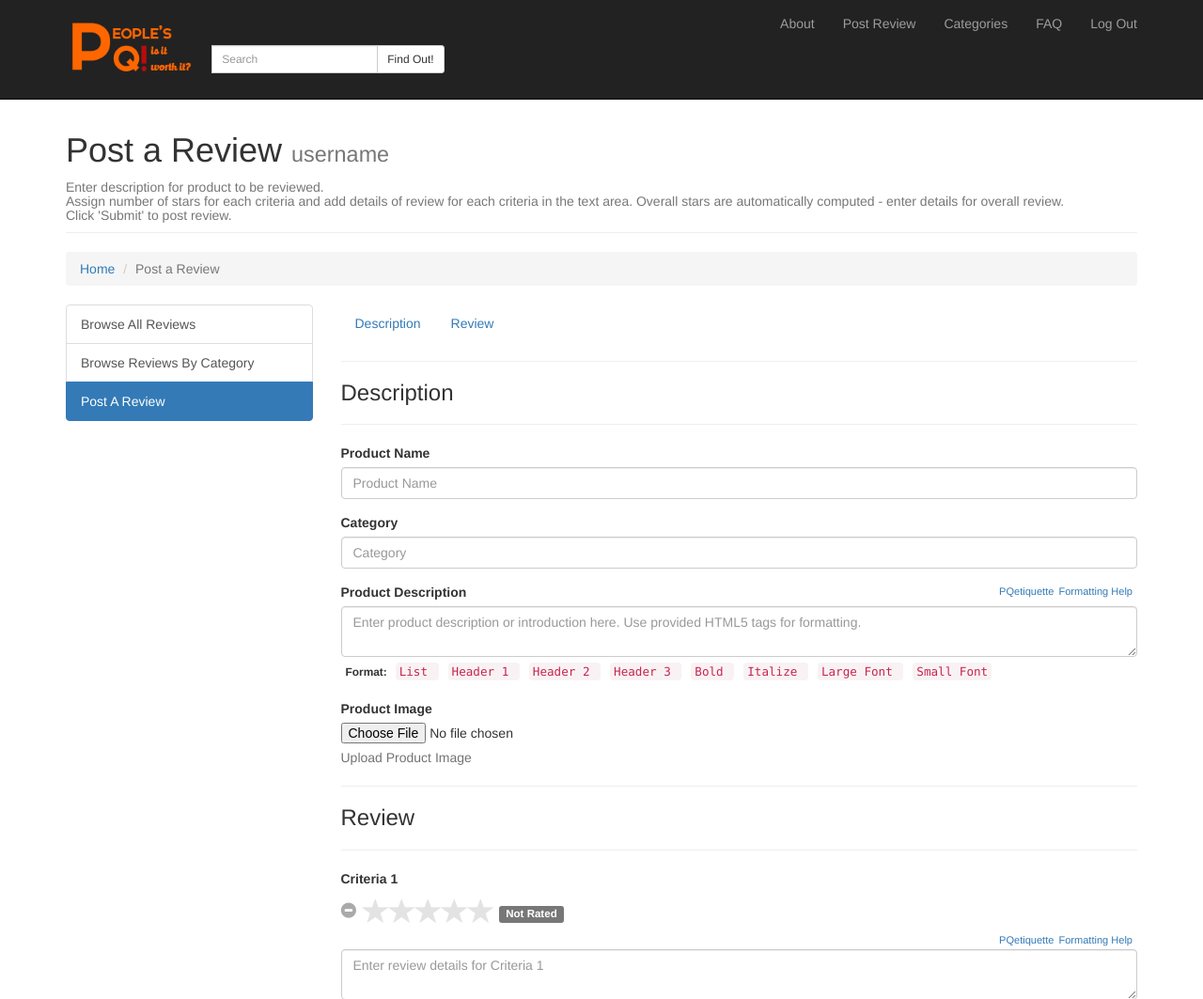
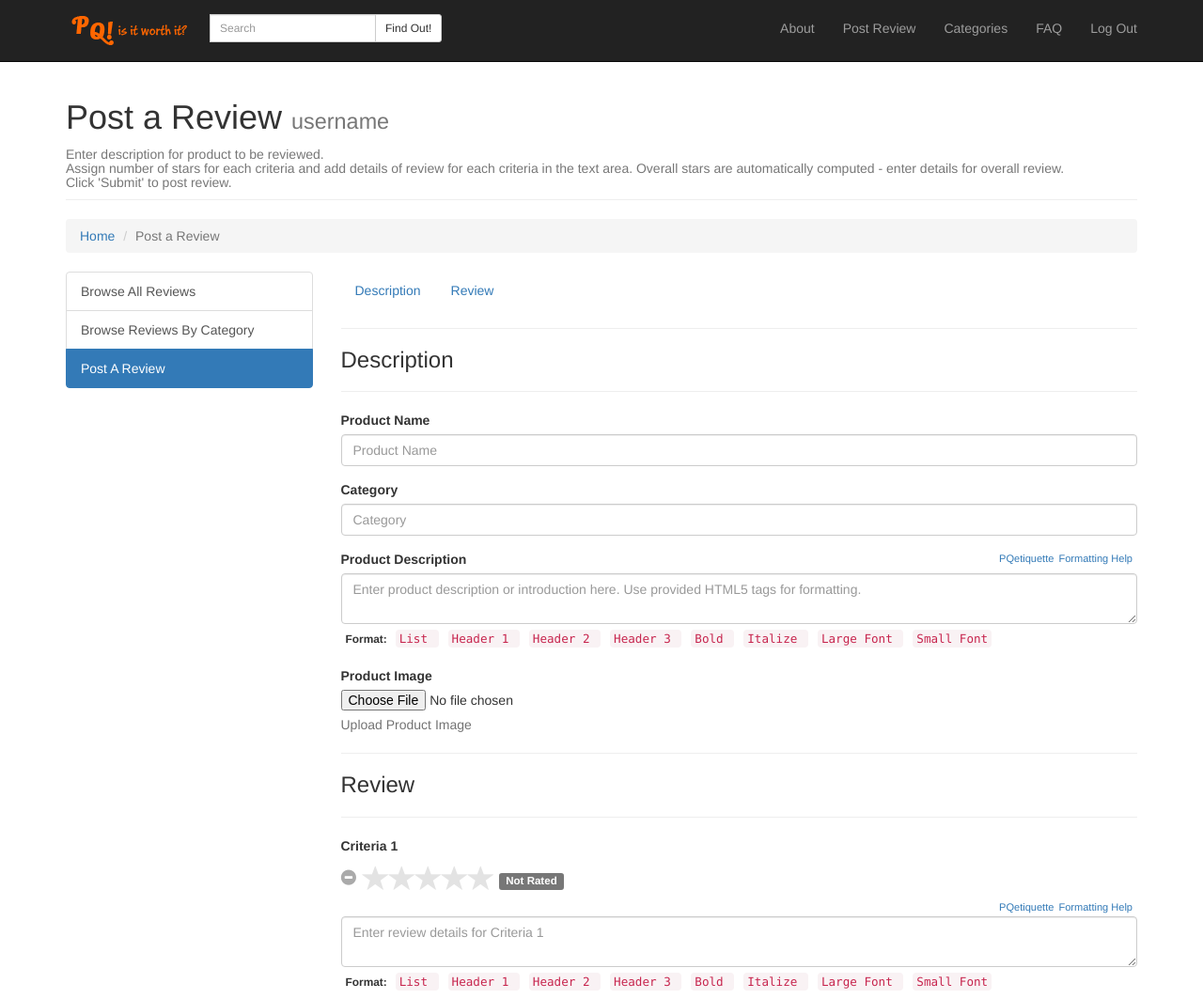
Before and after one commit to rexixuel/pq, a PHP site: page /post-review.php in a window 1280 px wide. Shown: the top 1063 px of the page at 94% size. Run offline with PHP 8.4, Linux system fonts and the light colour scheme.

Commit message:
Reduced logo and header size
Changed logo and resized header (navbar) size. repositioned carousel
caption

```diff
--- a/admin-dashboard.php
+++ b/admin-dashboard.php
@@ -51,7 +51,7 @@
                     <span class="sr-only">Toggle search</span>
                      Find Out!
                 </button>
-                <a class="navbar-brand" href="index.php" > <img class="header-logo" src="img/logo1.png" alt=""></a>
+                <a class="navbar-brand" href="index.php" > <img class="header-logo" src="img/pq-logo.png" alt=""></a>
             </div>
 
             <form class="nav navbar-form navbar-left navbar-search bottom-align form-inline collapse navbar-collapse"  id="test">
--- a/css/pq.css
+++ b/css/pq.css
@@ -10,7 +10,7 @@ body {
 }
 
 body {
-    padding-top: 100px; /* Required padding for .navbar-fixed-top. Remove if using .navbar-static-top. Change if height of navigation changes. */
+    padding-top: 65px; /* Required padding for .navbar-fixed-top. Remove if using .navbar-static-top. Change if height of navigation changes. */
 }
 
 
@@ -22,8 +22,8 @@ body {
     }
 
     .bottom-align{
-            position: relative;
-            top:40px;
+            margin-top:15px;
+            /*top:40px;*/
 			clear:right;
     }
 
@@ -50,7 +50,6 @@ body {
 	}
 	.pq-carousel-caption{
 
-		  position: absolute;
 		  right: 40%;
 		  bottom: 200px;
 		  left: 5%;
@@ -82,13 +81,17 @@ body {
 
 	}
 	.pq-carousel-caption{
-		  position: absolute;
+		  position:absolute;
 		  right: 15%;
-		  bottom: 20px;
+		  bottom: 40px;
 		  left: 15%;
 		  z-index: 10;
 		  padding-top: 20px;
 		  padding-bottom: 20px;
+	}
+
+	.pq-carousel-caption-header{
+		font-size:35px;
 	}
 }
 @media (max-width:568px){
@@ -107,16 +110,21 @@ body {
 
 
 }
-.toggle-button-bottom-align{
-          position: relative;
-          top:40px;
-		  padding:6px 6px;
+.pq-search-toggle{
+	padding:6px 6px;
+}
+.pq-navbar-toggle{
+	margin-top:15px;
 }
 
 .header-logo{
-	height:75px;
+	margin:0px;
+	height:100%;
 }
 
+.pq-navbar-links{
+	margin-top:5px;
+}
 .modal {
  overflow-y: auto;
 }
--- a/post-review.php
+++ b/post-review.php
@@ -40,19 +40,18 @@
             <!-- Brand and toggle get grouped for better mobile display -->
             <div class="navbar-header">
 
-                <button type="button" class="navbar-toggle toggle-button-bottom-align" data-toggle="collapse" data-target="#bs-example-navbar-collapse-1">
+                <button type="button" class="navbar-toggle pq-navbar-toggle" data-toggle="collapse" data-target="#bs-example-navbar-collapse-1">
                     <span class="sr-only">Toggle navigation</span>
                     <span class="icon-bar"></span>
                     <span class="icon-bar"></span>
                     <span class="icon-bar"></span>
                 </button>
 
-				<button type="button" class="btn navbar-left navbar-toggle btn-link
-				toggle-button-bottom-align" data-toggle="collapse" data-target="#test" style="padding:6px 6px;">
+				<button type="button" class="btn btn-link navbar-left navbar-toggle pq-navbar-toggle pq-search-toggle" data-toggle="collapse" data-target="#test">
                     <span class="sr-only">Toggle search</span>
                      Find Out!
                 </button>
-                <a class="navbar-brand" href="index.php" > <img class="header-logo" src="img/logo1.png" alt=""></a>
+                <a class="navbar-brand" href="index.php" > <img class="header-logo" src="img/pq-logo.png" alt=""></a>
             </div>
 
             <form class="nav navbar-form navbar-left navbar-search bottom-align form-inline collapse navbar-collapse"  id="test">
@@ -69,7 +68,7 @@
                 </div>
             </form>
             <div class="collapse navbar-collapse "  id="bs-example-navbar-collapse-1">
-                                <ul class="nav navbar-nav navbar-right" >
+                                <ul class="nav navbar-nav navbar-right pq-navbar-links" >
                                     <li>
                                         <a href="about.html">About</a>
                                     </li>
```
Also changed, not shown: index.php (+6 -5 lines), img/pq-logo.png (added).
